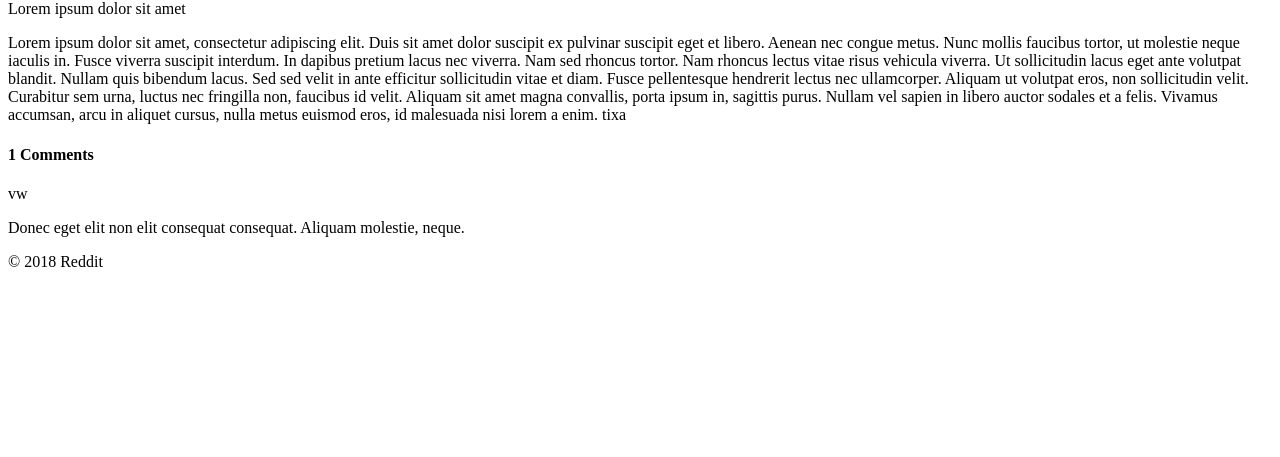
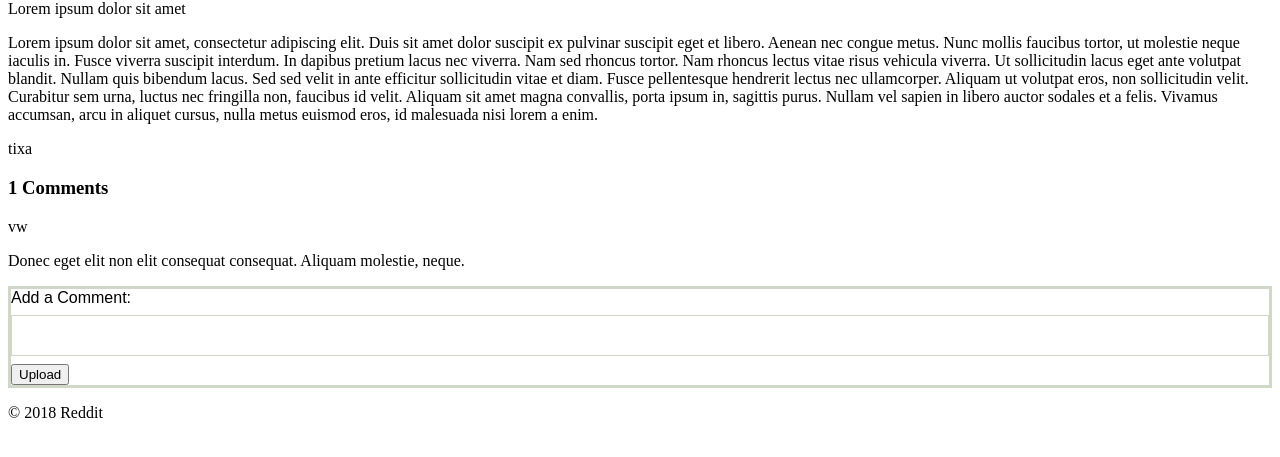
Before and after one commit to japp2015/FEUP-LTW, a PHP site: page /single_post.php?id=1 in a window 1280 px wide. Shown: the part 154-611 px from the top of the page. Run offline with PHP 8.4, Linux system fonts and the light colour scheme; the visitor is signed in with stand-in values (Sample User, id 1); data comes from the database, SQL or seed files in the repository.

Commit message:
add comment (not finished at all)

```diff
--- /dev/null
+++ b/add_comment.php
@@ -0,0 +1,2 @@
+<?php
+?>
--- a/main.php
+++ b/main.php
@@ -27,6 +27,8 @@ $posts = $query->fetchAll(); ?>
       <?php echo "<h3>" . $post['title'] . "</h3>";?>
       </a>
       <?php echo "<p>" . $post['fulltext'] . "</p>"; ?>
+      </a>
+      <?php echo "<p>" . $post['username'] . "</p>"; ?>
       </article>
 
       <? } ?>
--- a/single_post.php
+++ b/single_post.php
@@ -24,31 +24,37 @@ $comments= getCommentsByPostId($id);
 </head>
 
 <body>
-
 <header id="topBar">
-  <h2>Reddit</h2>
+  <h2 onclick="location.href='main.php';">Reddit</h2>
   <button type="button" onclick="location.href='login.php';">Login</button>
   <button type="button" onclick="location.href='signup.php';">SIGN UP</button>
 </header>
 
-
+<article>
   <section id="post">
-<article>
-  <?php
-  echo $post['title'];
-  ?>
-  <p> <?php echo $post['fulltext']; ?>
-  <span class="author"><?=$post['username']?></span>
+    <?php echo $post['title']; ?>
+    <p> <?php echo $post['fulltext']; ?> </p>
+    <p class="author"> <?=$post['username']?> </p>
+  </section>
   <section id="comments">
     <h1><?=count($comments)?> Comments</h1>
     <?php foreach ($comments as $comment) { ?>
-            <article class="comment">
       <span class="user"><?=$comment['username']?></span>
       <p class="text"><?=$comment['text']?></p>
+    <?php } ?>
+  </section>
+  <section id="add comment">
+  <nav>
+      <form action="add_comment.php" method="post" >
+        <label>Add a Comment:
+          <input type="text" name="Comment">
+        <input type="submit" value="Upload">
+      </form>
+  </nav>
+  </section>
 </article>
-          <?php } ?>
+
+</body>
 <footer>
   <p>&copy; 2018 Reddit</p>
 </footer>
-</article>
-</section>
```
Lines whose indentation alone changed are shown as unchanged.
